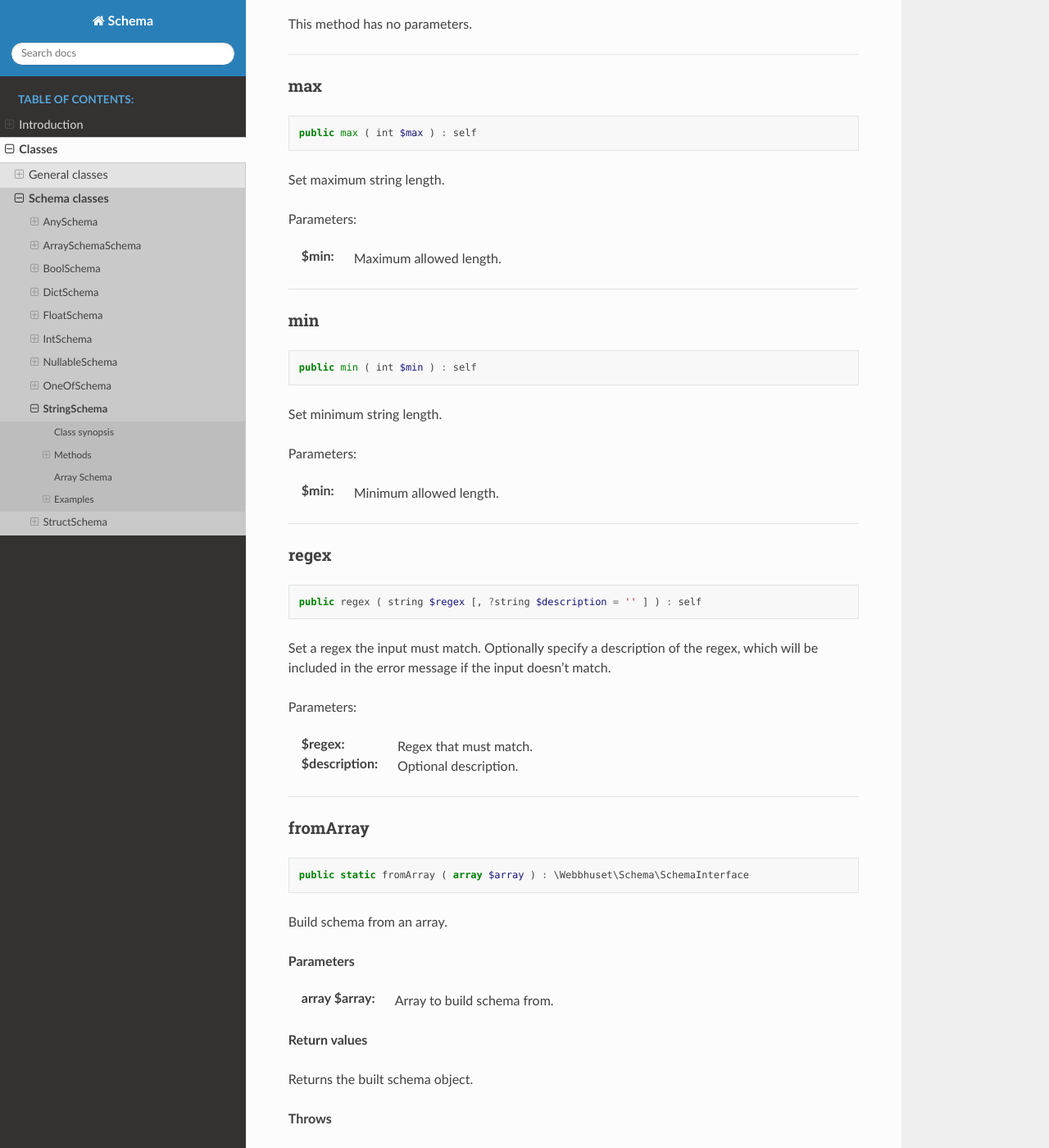
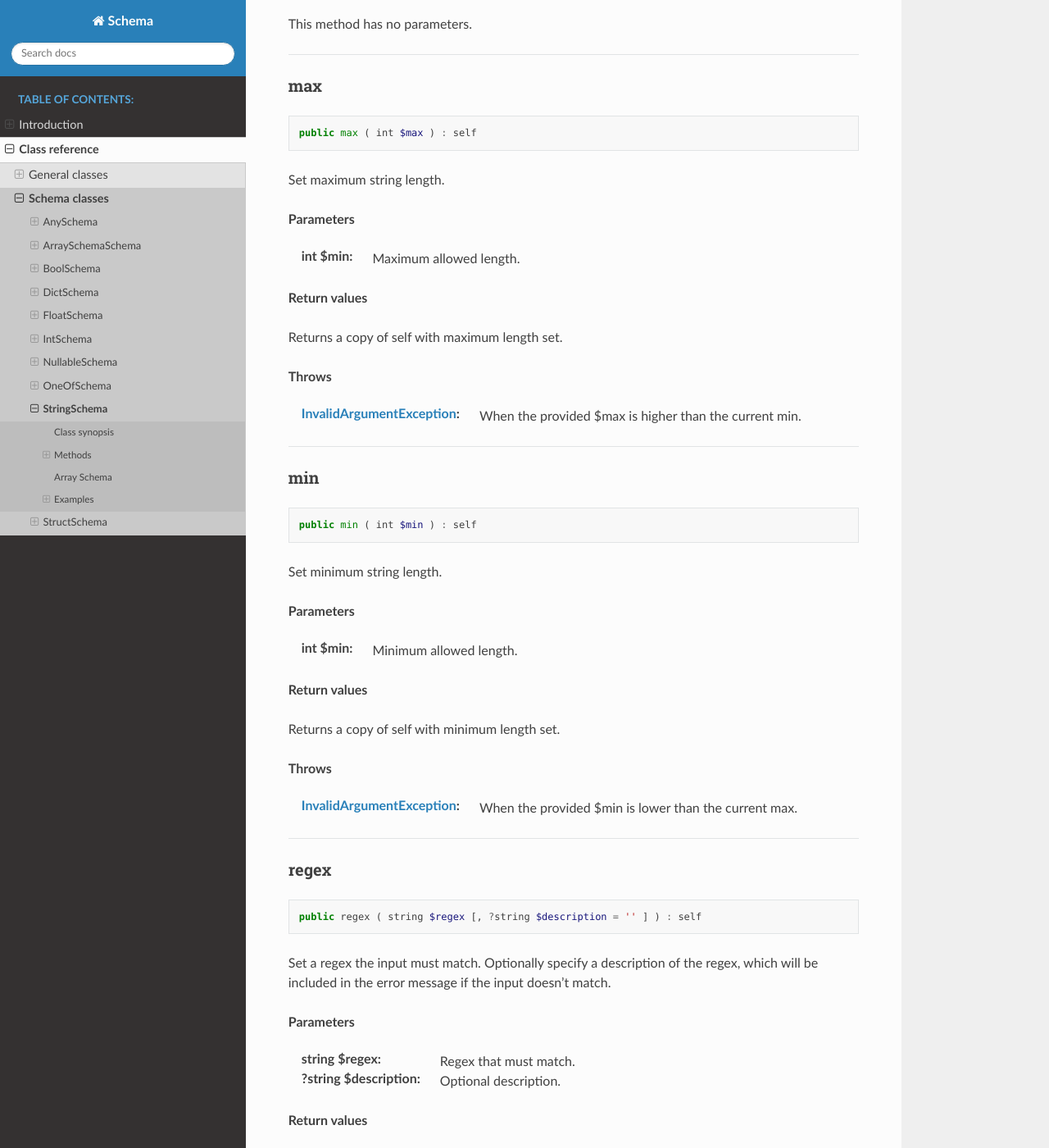
Before and after one commit to webbhuset/schema, a Sphinx documentation site: the page built from docs/classes/string.rst, in a window 1280 px wide and 1400 px high, scrolled down 785 px. Shown: the whole window at 82% size. Built offline with Sphinx 7.4.7 and the Read the Docs theme 2.0.0, drawn with Linux system fonts in a browser that asks for light colours; some of the changed text lies outside the part shown.

Commit message:
dev: Update docs

```diff
--- a/docs/classes.rst
+++ b/docs/classes.rst
@@ -1,6 +1,6 @@
-=======
-Classes
-=======
+===============
+Class reference
+===============
 
 .. _general-classes:
 
--- a/docs/classes/string.rst
+++ b/docs/classes/string.rst
@@ -45,9 +45,17 @@ max
 
 Set maximum string length.
 
-Parameters:
+**Parameters**
 
-:$min: Maximum allowed length.
+:int $min: Maximum allowed length.
+
+**Return values**
+
+Returns a copy of self with maximum length set.
+
+**Throws**
+
+:`InvalidArgumentException`_: When the provided $max is higher than the current min.
 
 ----
 
@@ -60,9 +68,17 @@ min
 
 Set minimum string length.
 
-Parameters:
+**Parameters**
 
-:$min: Minimum allowed length.
+:int $min: Minimum allowed length.
+
+**Return values**
+
+Returns a copy of self with minimum length set.
+
+**Throws**
+
+:`InvalidArgumentException`_: When the provided $min is lower than the current max.
 
 ----
 
@@ -76,10 +92,14 @@ regex
 Set a regex the input must match. Optionally specify a description of the regex,
 which will be included in the error message if the input doesn't match.
 
-Parameters:
+**Parameters**
 
-:$regex: Regex that must match.
-:$description: Optional description.
+:string $regex: Regex that must match.
+:?string $description: Optional description.
+
+**Return values**
+
+Returns a copy of self with regex set.
 
 ----
 
--- a/docs/introduction.rst
+++ b/docs/introduction.rst
@@ -48,7 +48,7 @@ values. An example is if you are parsing a JSON, and want to validate it:
 Installation
 ============
 
-You can install Pipeline with `Composer`_ by by running ``composer require webbhuset/schema`` in your terminal or by manually adding ``"webbhuset/schena": "*"`` to your composer.json and running ``composer update webbhuset/schema``.
+You can install Schema with `Composer`_ by by running ``composer require webbhuset/schema`` in your terminal or by manually adding ``"webbhuset/schena": "*"`` to your composer.json and running ``composer update webbhuset/schema``.
 
 .. _Composer: https://getcomposer.org/
 
--- a/docs/shared_functions/validate.rst
+++ b/docs/shared_functions/validate.rst
@@ -9,7 +9,7 @@ Validate a value.
 
 **Parameters**
 
-:$value: The value to validate.
+:mixed $value: The value to validate.
 
 **Return values**
 
```
Also changed, not shown: 1 other file.
